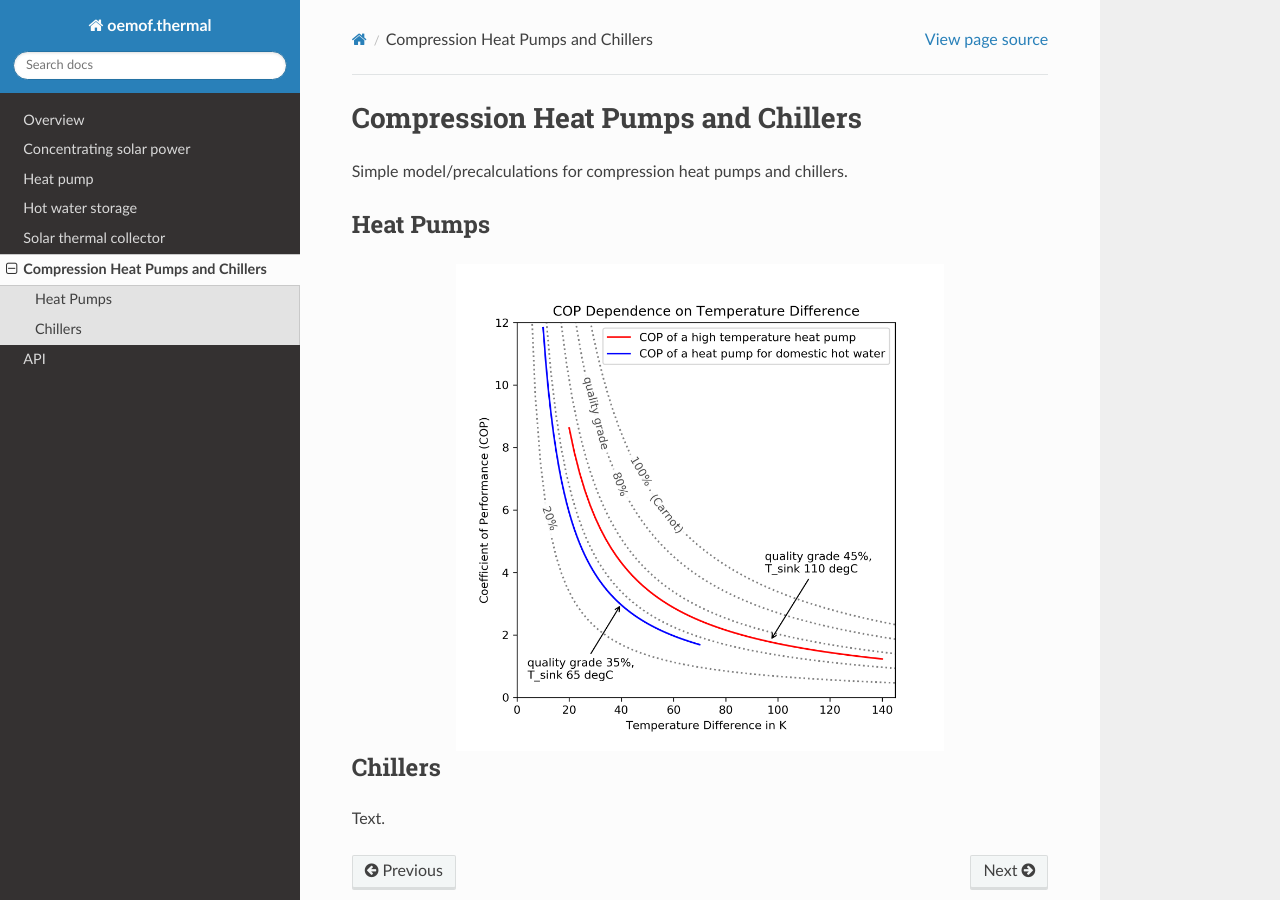
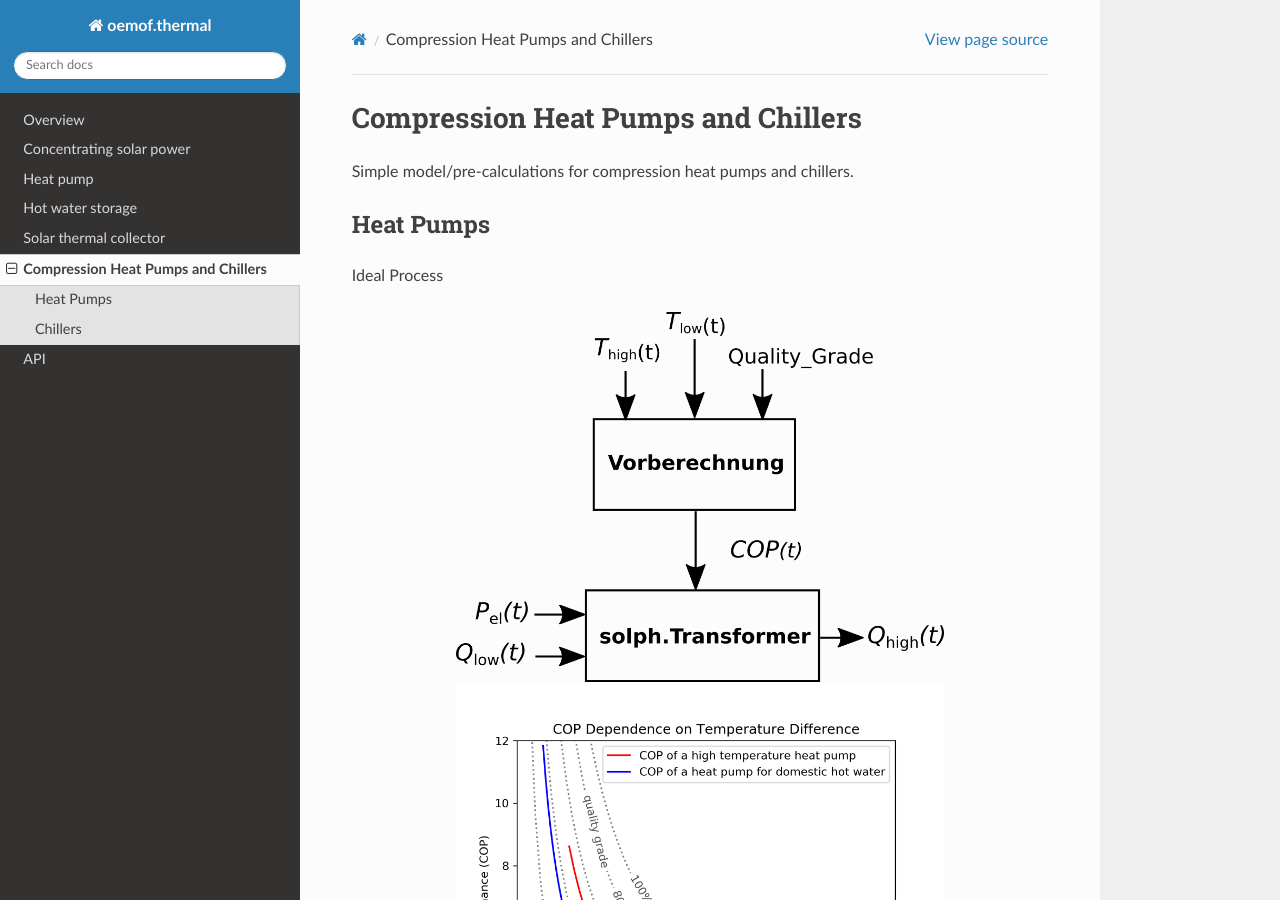
Before and after one commit to oemof/oemof-thermal, a Sphinx documentation site: the page built from docs/comp.rst, in a window 1280 px wide and 900 px high. Built offline with Sphinx 7.4.7 and the Read the Docs theme 2.0.0, drawn with Linux system fonts in a browser that asks for light colours; formulas are drawn with MathJax 3.

Commit message:
Enhance docu with picture

```diff
--- a/docs/comp.rst
+++ b/docs/comp.rst
@@ -4,11 +4,18 @@
 Compression Heat Pumps and Chillers
 ~~~~~~~~~~~~~~~~~~~~~~~~~~~~~~~~~~~
 
-Simple model/precalculations for compression heat pumps and chillers.
+Simple model/pre-calculations for compression heat pumps and chillers.
 
 ------------
 Heat Pumps
 ------------
+
+Ideal Process
+
+.. 	image:: _pics/cmpr_hp.png
+   :width: 70 %
+   :alt: cmpr_hp.png
+   :align: center
 
 .. 	image:: _pics/cop_dependence_on_temp_difference.png
    :width: 70 %
```
Also changed, not shown: docs/_pics/cmpr_hp.png (added).
